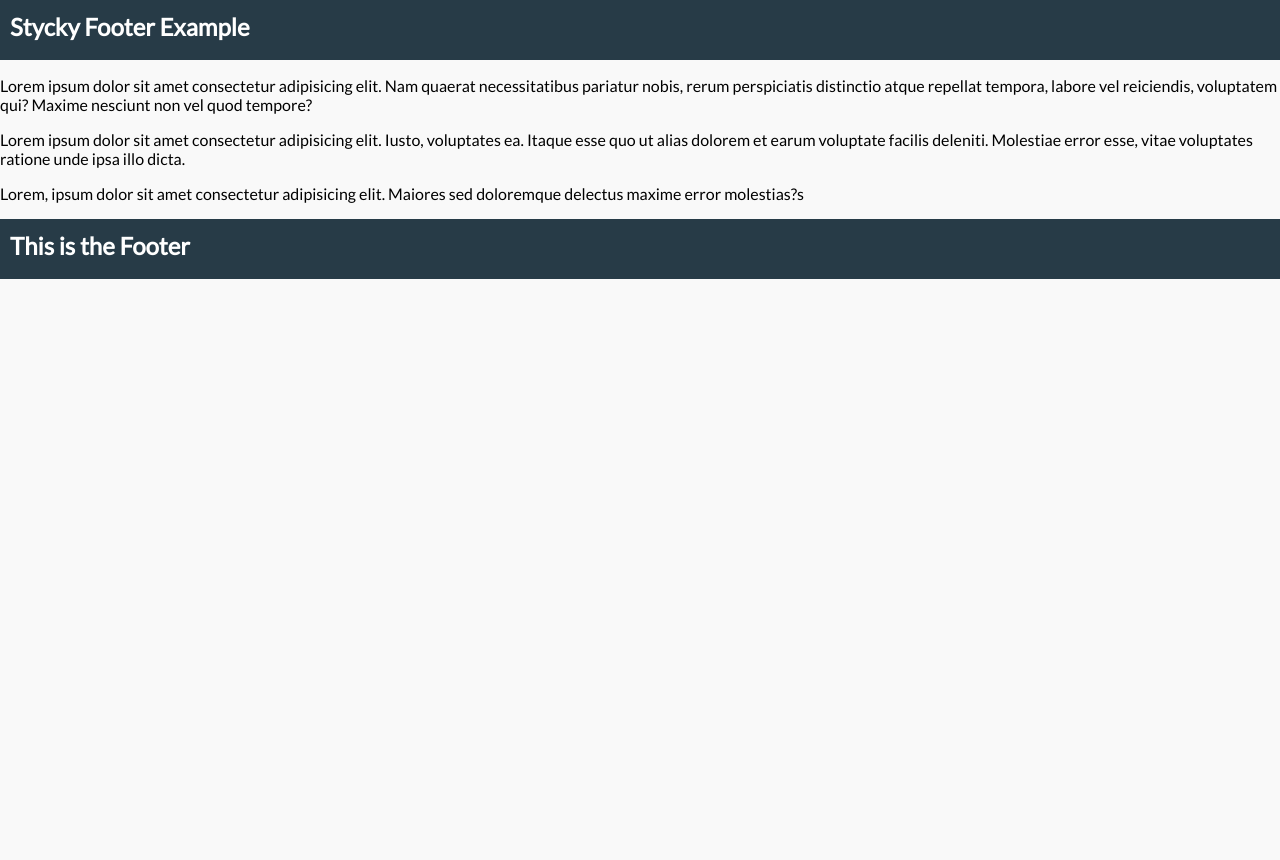
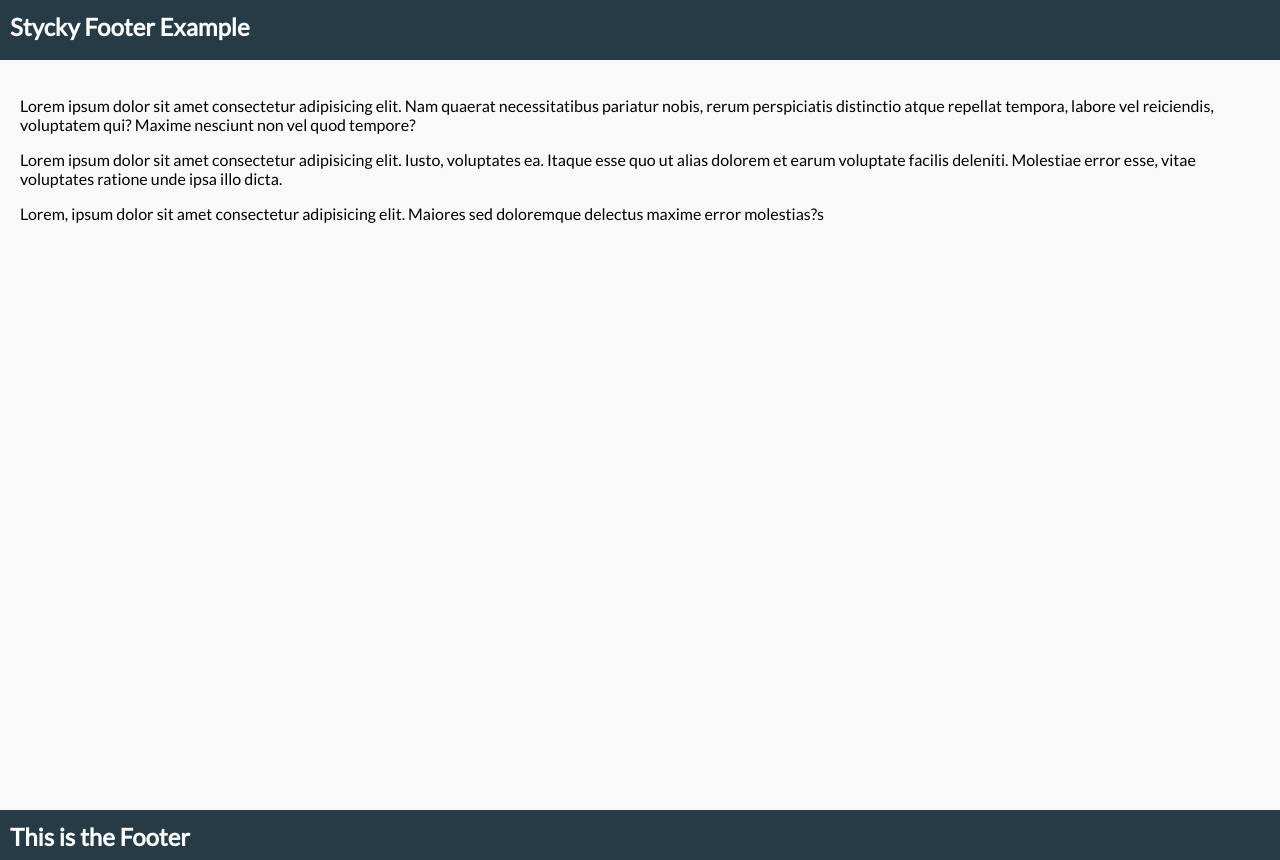
Before and after one commit to brandonvite/StyckyFooter, a plain HTML site: page index.html in a window 1280 px wide. Before the commit the page ends 800 px from the top, so only its background shows below. Drawn offline with Linux system fonts and the light colour scheme.

Commit message:
Reto finalizado

```diff
--- a/css/styles.css
+++ b/css/styles.css
@@ -1,6 +1,25 @@
+html, body {
+    height: 100%;
+    margin: 0;
+  }
+  .content {
+    padding: 20px;
+    min-height: 100%;
+    margin: 0 auto -50px;
+  }
+  .footer,
+  .push {
+    height: 50px;
+  }
+
+
+
+*{
+    box-sizing: border-box;
+}
+
 body{
     font-family: 'Lato', sans-serif;
-    margin: 0;
     background: #f9f9f9;
 }
 
@@ -18,10 +37,10 @@ header h2{
     padding-left: 10px;
 }
 
-footer {
+footer, push {
     background: #273b47;
     margin: 0;
-    height: 60px;
+    height: 50px;
 }
 
 footer h2 {
--- a/index.html
+++ b/index.html
@@ -12,11 +12,12 @@
     <header>
         <h2>Stycky Footer Example</h2>
     </header>
-    <section class="contenido">
+    <div class="content">
         <p>Lorem ipsum dolor sit amet consectetur adipisicing elit. Nam quaerat necessitatibus pariatur nobis, rerum perspiciatis distinctio atque repellat tempora, labore vel reiciendis, voluptatem qui? Maxime nesciunt non vel quod tempore?</p>
         <p>Lorem ipsum dolor sit amet consectetur adipisicing elit. Iusto, voluptates ea. Itaque esse quo ut alias dolorem et earum voluptate facilis deleniti. Molestiae error esse, vitae voluptates ratione unde ipsa illo dicta.</p>
         <p>Lorem, ipsum dolor sit amet consectetur adipisicing elit. Maiores sed doloremque delectus maxime error molestias?s</p>
-    <footer>
+    </div>
+    <footer class="footer">
         <h2>This is the Footer</h2>
     </footer>
 </body>
```
